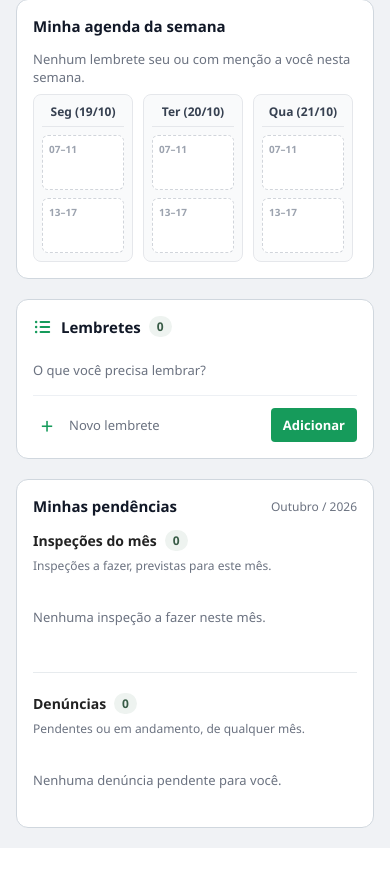
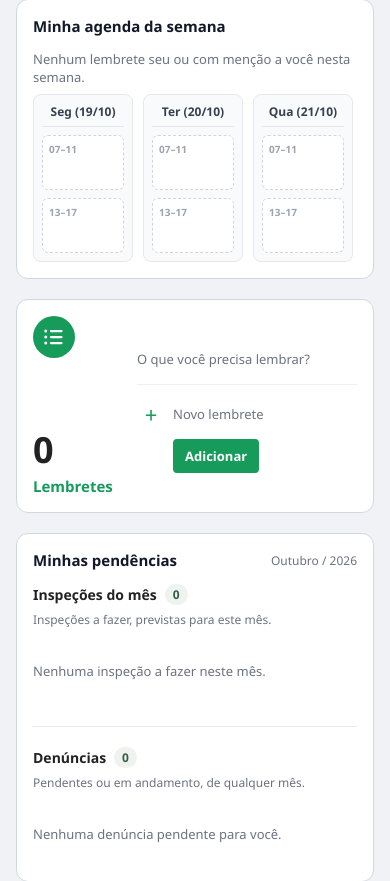
Before and after one commit to joaocos74/sistema_django2.0, a Django app: page / in a window 390 px wide. Shown: the part 279-1160 px from the top of the page. Before the commit the page ends 1127 px from the top, so only its background shows below. Run offline with Django 5.2, Linux system fonts and the light colour scheme; the visitor is signed in with stand-in values (Sample User, id 1); data comes from the database, SQL or seed files in the repository; data that the repository does not hold is empty; parts of the project's set-up code (start-up, migrations or seed data) failed here and were passed over.

Commit message:
Restaura disposicao vertical do resumo dos lembretes

```diff
--- a/home/static/home/css/lembretes.css
+++ b/home/static/home/css/lembretes.css
@@ -1,11 +1,10 @@
-.lembretes-card { padding: 16px 20px; margin-bottom: 20px; background: var(--bg-card); border: 1px solid var(--border-color); border-radius: 12px; color: var(--text-color); font-family: var(--font-family); }
-.lembretes-resumo { display: flex; align-items: center; gap: 8px; margin-bottom: 14px; }
-.lembretes-resumo > div { display: flex; align-items: center; gap: 8px; }
-.lembretes-icone { display: grid; place-items: center; color: var(--primary-color); }
-.lembretes-icone svg { width: 20px; height: 20px; }
-.lembretes-total { padding: 2px 8px; border-radius: 12px; background: #eef3f0; color: #385b46; font-size: 12px; font-weight: 600; }
-.lembretes-resumo h2 { font-size: 15px; font-weight: 700; color: #111827; }
-.lembretes-conteudo { min-width: 0; }
+.lembretes-card { display: grid; grid-template-columns: 140px minmax(0, 1fr); gap: 24px; padding: 16px 20px; margin-bottom: 20px; background: var(--bg-card); border: 1px solid var(--border-color); border-radius: 12px; color: var(--text-color); font-family: var(--font-family); }
+.lembretes-resumo { display: flex; flex-direction: column; align-items: flex-start; justify-content: space-between; gap: 28px; min-height: 180px; }
+.lembretes-icone { display: grid; place-items: center; width: 48px; height: 48px; border-radius: 50%; background: var(--primary-color); color: #fff; }
+.lembretes-icone svg { width: 28px; height: 28px; }
+.lembretes-total { font-size: 44px; line-height: 1; font-weight: 600; color: var(--text-color); overflow-wrap: anywhere; }
+.lembretes-resumo h2 { margin-top: 8px; font-size: 15px; font-weight: 700; color: var(--primary-color); }
+.lembretes-conteudo { min-width: 0; align-self: center; }
 .lembretes-lista { list-style: none; max-height: 300px; overflow-y: auto; scrollbar-width: thin; }
 .lembrete-item { display: flex; align-items: flex-start; gap: 10px; padding: 8px 0; }
 .lembrete-item + .lembrete-item { border-top: 1px solid #f0f2f5; }
@@ -34,3 +33,11 @@
     .lembrete-novo { gap: 8px; flex-wrap: wrap; }
     .lembrete-novo input { flex: 1; }
 }
+@media (max-width: 600px) {
+    .lembretes-card { grid-template-columns: 88px minmax(0, 1fr); gap: 16px; }
+    .lembretes-icone { width: 42px; height: 42px; }
+    .lembretes-icone svg { width: 24px; height: 24px; }
+    .lembretes-total { font-size: 36px; }
+    .lembrete-novo input { flex-basis: calc(100% - 36px); }
+    .lembrete-adicionar { margin-left: 36px; }
+}
--- a/home/templates/home/index.html
+++ b/home/templates/home/index.html
@@ -6,7 +6,7 @@
 <meta name="viewport" content="width=device-width, initial-scale=1">
 <title>Início — Vigilância Sanitária</title>
 <link rel="stylesheet" href="{% static 'home/css/home.css' %}?v=4">
-<link rel="stylesheet" href="{% static 'home/css/lembretes.css' %}?v=2">
+<link rel="stylesheet" href="{% static 'home/css/lembretes.css' %}?v=3">
 <link rel="stylesheet" href="https://cdnjs.cloudflare.com/ajax/libs/font-awesome/6.5.1/css/all.min.css">
 </head>
 <body>
--- a/home/templates/home/partials/lembretes.html
+++ b/home/templates/home/partials/lembretes.html
@@ -3,7 +3,7 @@
         <span class="lembretes-icone" aria-hidden="true">
             <svg viewBox="0 0 32 32" fill="none"><path d="M12 8h14M12 16h14M12 24h14" stroke="currentColor" stroke-width="3" stroke-linecap="round"/><circle cx="5" cy="8" r="2" fill="currentColor"/><circle cx="5" cy="16" r="2" fill="currentColor"/><circle cx="5" cy="24" r="2" fill="currentColor"/></svg>
         </span>
-        <div><h2 id="lembretes-heading">Lembretes</h2><p class="lembretes-total" id="lembretes-total">{{ lembretes|length }}</p></div>
+        <div><p class="lembretes-total" id="lembretes-total">{{ lembretes|length }}</p><h2 id="lembretes-heading">Lembretes</h2></div>
     </div>
     <div class="lembretes-conteudo">
         <ul class="lembretes-lista" id="lembretes-lista">
```
